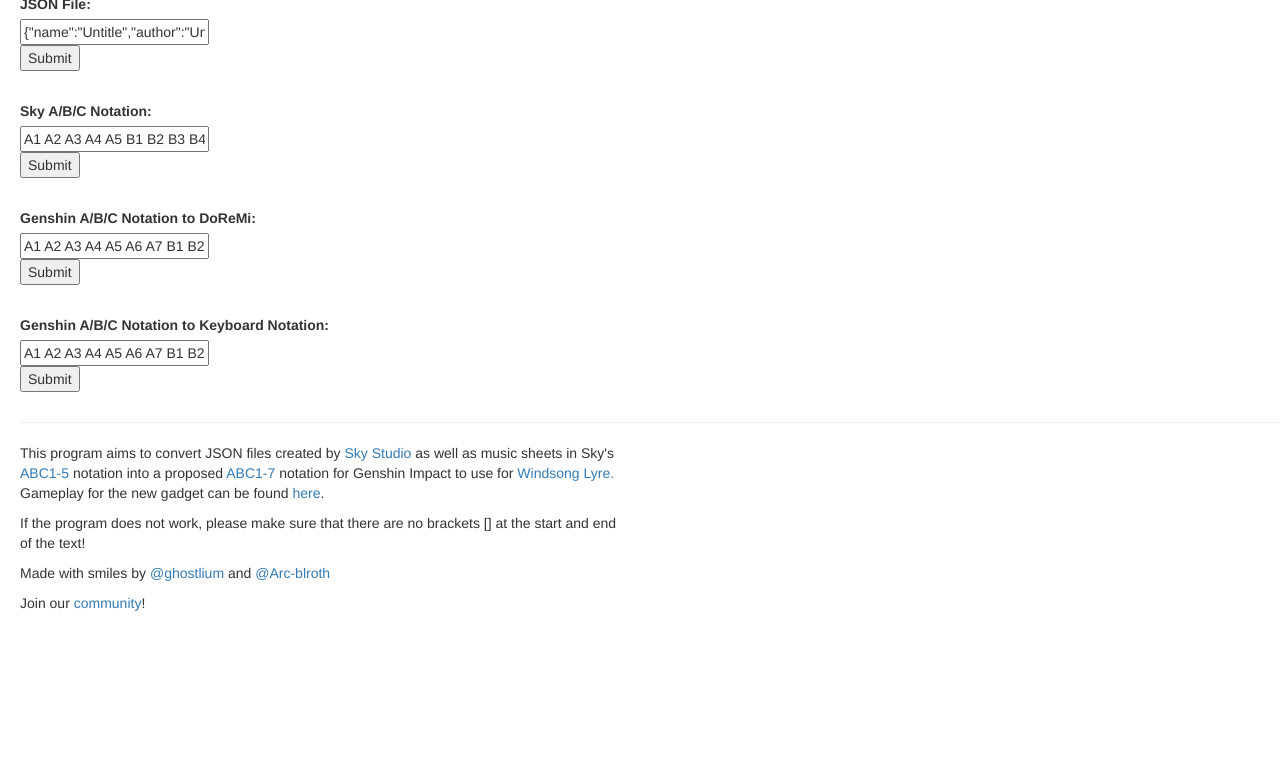
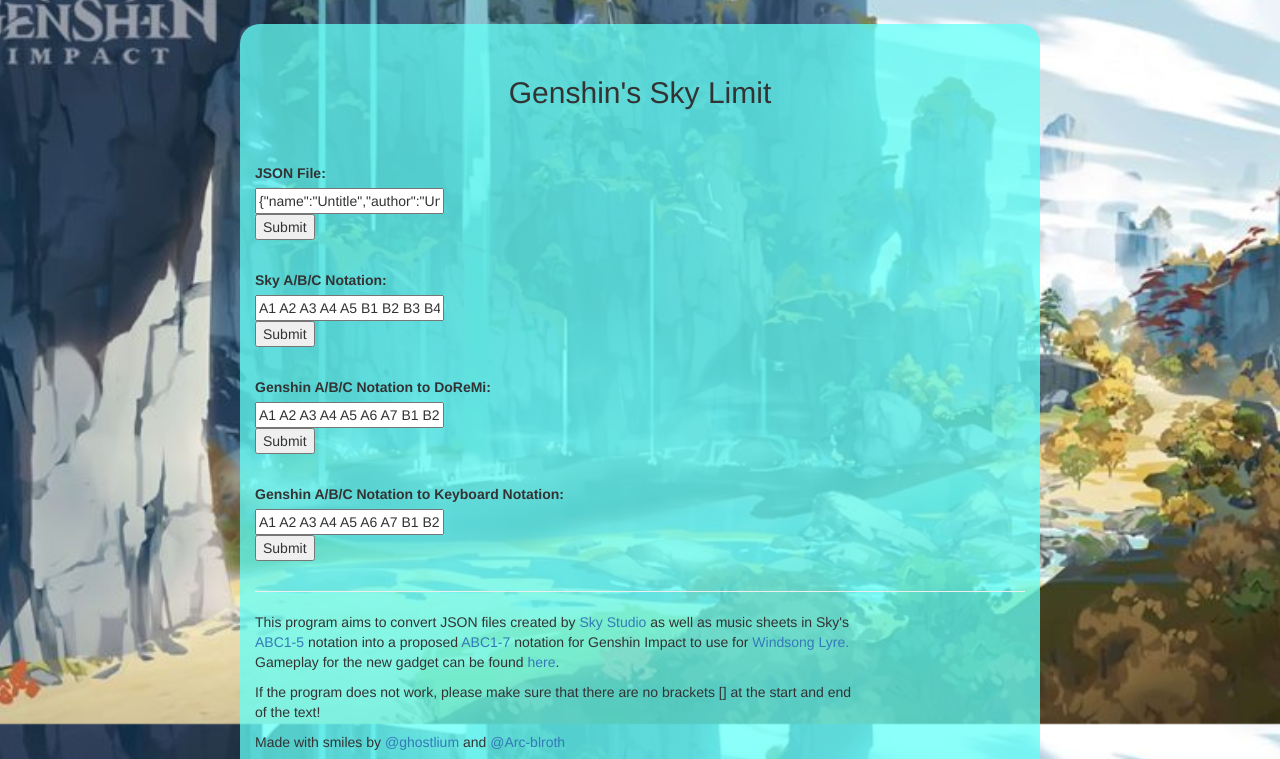
Before and after one commit to ghostlium/genshinSkyLimit, a plain HTML site: page index.html in a window 1280 px wide. Shown: the part 76-835 px from the top of the page. Before the commit the page ends 800 px from the top, so only its background shows below. Drawn offline with nearby package versions, Linux system fonts and the light colour scheme.

Commit message:
better ui

```diff
--- /dev/null
+++ b/css/style.css
@@ -0,0 +1,43 @@
+html {
+  font-size: 100%;
+}
+
+form {
+  margin-bottom: 1.875rem;
+}
+
+label {
+  display: block;
+}
+
+input {
+  display: block;
+}
+
+.out {
+  font-family: Consolas, monospace;
+}
+
+p {
+  max-width: 37.5rem;
+  overflow-wrap: break-word;
+}
+header {
+  text-align: center;
+  font-size: 30px;
+  margin: 3rem;
+}
+
+.container {
+  width: 50rem;
+  margin: 6.25rem auto;
+  background-color: rgba(101, 255, 247, 0.75);
+  border-radius: 1.25rem;
+}
+
+body {
+  background: url('../images/The-Scenic-Route-850x478.jpg');
+  background-size: cover;
+  background-position: center;
+  background-attachment: fixed;
+}
--- a/index.html
+++ b/index.html
@@ -5,12 +5,14 @@
     <meta name="viewport" content="width=device-width, initial-scale=1">
     <link rel="stylesheet" href="https://stackpath.bootstrapcdn.com/bootstrap/3.4.1/css/bootstrap.min.css">
     </link>
-    <link rel="stylesheet" href="style.css">
+    <link rel="stylesheet" href="css/style.css">
     </link>
   </head>
 
   <body>
-    <h1>Genshin's Sky Limit</h1>
+    <div class="container">
+      <script src="js/script.js"></script>
+      <header>Genshin's Sky Limit</header>
       <form onsubmit="window.jsonInput()">
         <label for="jsonInput">JSON File:</label>
         <input type="text" id="jsonInput" name="jsonInput" value='{"name":"Untitle","author":"Unknown","transcribedBy":"Unknown","isComposed":true,"bpm":240,"bitsPerPage":16,"pitchLevel":0,"isEncrypted":false,"songNotes":[{"time":0,"key":"1Key0"},{"time":250,"key":"1Key1"},{"time":500,"key":"1Key2"},{"time":750,"key":"1Key3"},{"time":1000,"key":"1Key4"},{"time":1250,"key":"1Key5"},{"time":1500,"key":"1Key6"},{"time":1750,"key":"1Key7"},{"time":2000,"key":"1Key8"},{"time":2250,"key":"1Key9"},{"time":2500,"key":"1Key10"},{"time":2750,"key":"1Key11"},{"time":3000,"key":"1Key12"},{"time":3250,"key":"1Key13"},{"time":3500,"key":"1Key14"}]}'>
@@ -38,7 +40,7 @@
       <p id="notation" class="out"/>
       <p id="timing" class="out"/>
 
-    <hr/>
+      <hr>
       <p>
         This program aims to convert JSON files created by <a href="https://skystudio.app/" target="_blank">Sky Studio</a> as well as music sheets in Sky's <a href="https://cdn.discordapp.com/attachments/585330441905635341/680496764817637439/image0.jpg" target="_blank">ABC1-5</a> notation into a proposed <a href="https://media.discordapp.net/attachments/824684900439031821/824732455247806514/unknown.png?width=554&height=173" target="_blank">ABC1-7</a> notation for Genshin Impact to use for <a href="https://genshin.honeyhunterworld.com/db/item/breezy_lyre/" target="_blank">Windsong Lyre.</a> Gameplay for the new gadget can be found <a href="https://youtu.be/-h5ukDSnCgE?t=26" target="_blank">here</a>.
       </p>
@@ -54,7 +56,6 @@
       <p>
         Join our <a href="https://discord.gg/dVThmGQ4mq" target="_blank">community</a>!
       </p>
-
-    <script src="script.js"></script>
+    </div><!--container-->
   </body>
 </html>
--- a/style.css
+++ /dev/null
@@ -1,24 +0,0 @@
-html {
-  margin-left: 2em;
-}
-
-form {
-  margin-bottom: 30px;
-}
-
-label {
-  display: block;
-}
-
-input {
-  display: block;
-}
-
-.out {
-  font-family: Consolas, monospace;
-}
-
-p {
-  max-width: 600px;
-  overflow-wrap: break-word;
-}
```
Also changed, not shown: images/The-Scenic-Route-850x478.jpg (added), js/script.js (renamed from script.js). Lines whose indentation alone changed are shown as unchanged.
